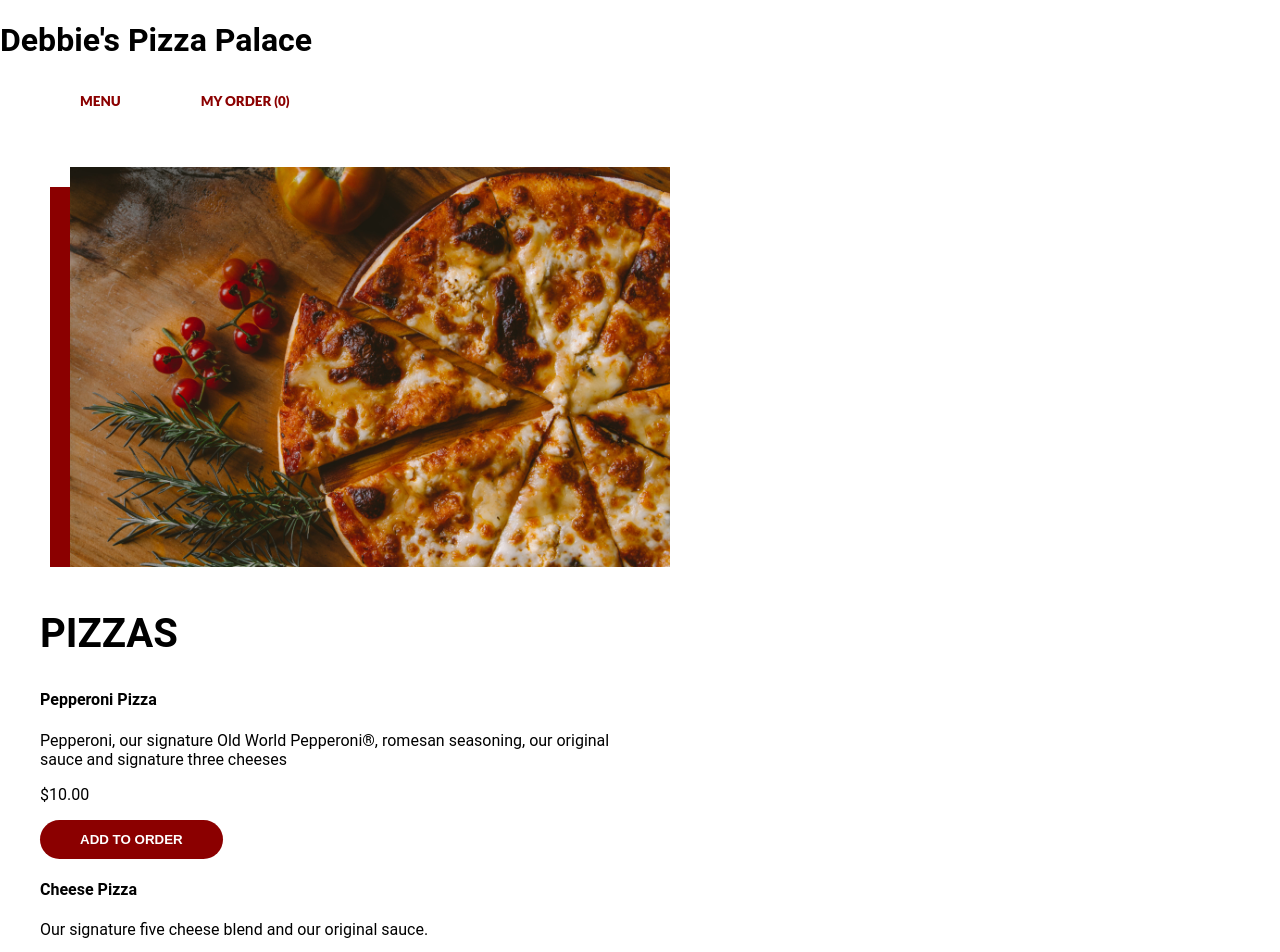
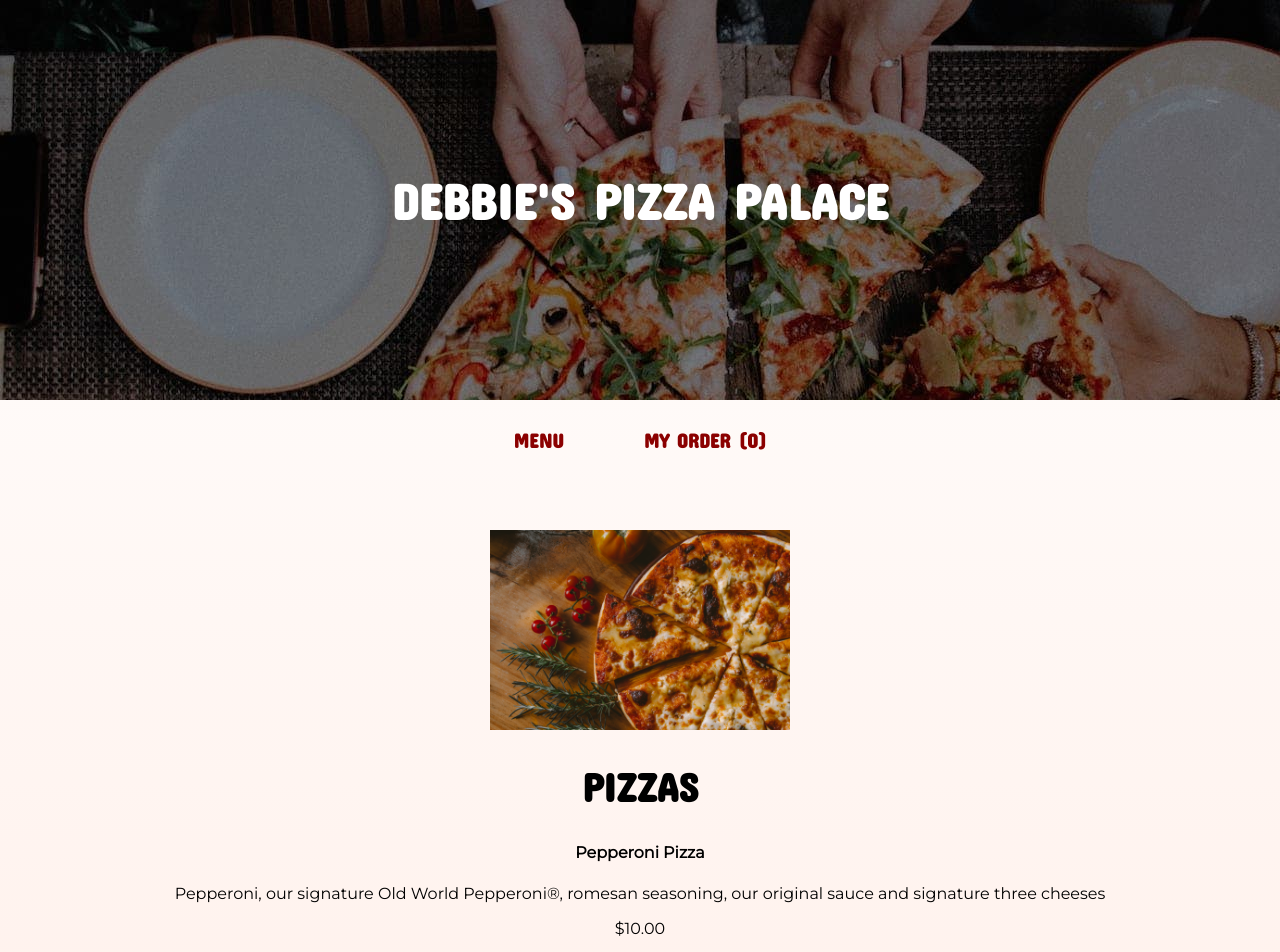
Before and after one commit to kattyeye/react-restaurant-app, a React (Create React App) app: page / in a window 1280 px wide. Shown: the top 952 px of the page. Built offline with nearby package versions, Linux system fonts and the light colour scheme.

Commit message:
Adding more styles

```diff
--- a/src/App.css
+++ b/src/App.css
@@ -1,16 +1,42 @@
+@import url("https://fonts.googleapis.com/css2?family=Concert+One&family=Montserrat&display=swap");
 * {
   box-sizing: border-box;
 }
 body {
-  font-family: "roboto";
+  font-family: "Montserrat", sans-serif;
+  background: linear-gradient(white, #ffc9b4);
+}
+
+h1,
+h2 {
+  font-family: "Concert One", cursive;
+  text-transform: uppercase;
+  font-size: 50px;
+}
+h3 {
+  font-family: "Concert One", cursive;
+  text-transform: uppercase;
+  font-size: 35px;
+}
+
+.title {
+  display: flex;
+  justify-content: center;
+  align-items: center;
+  background-image: url(./pizzaheader.jpg);
+  height: 400px;
+  color: white;
+  font-size: 65px;
 }
 
 .nav-bar {
-  max-width: 1200px;
+  display: flex;
+  justify-content: center;
 }
 .nav-bar ul {
   list-style: none;
   display: flex;
+  padding: 0;
 }
 .menu-container {
   display: flex;
@@ -19,63 +45,51 @@ body {
   margin: 50px auto;
 }
 .menu-container h2 {
-  text-transform: uppercase;
   font-size: 40px;
 }
 
 .menu-images {
   width: 50%;
-  height: 380px;
-  object-fit: cover;
+  height: 400px;
   margin: 30px;
-  box-shadow: darkred -20px 20px;
+  box-shadow: rgb(212, 85, 85) -20px 20px;
 }
-@media only screen and (min-device-width: 375px) and (max-device-width: 812px) {
-  .menu-container {
-    display: flex;
-    flex-direction: column;
-    margin: 10px auto;
-  }
-}
+
 .menu-images img {
   width: 100%;
-  object-fit: cover;
+  height: 100%;
 }
 .menu-text {
   width: 50%;
 }
-.order-display {
-  background-color: lightgray;
-  padding: 50px;
-  display: inline-block;
+
+.form-container {
+  padding-top: 20px;
 }
-
-.success-card {
-  background: white;
-  padding: 60px;
-  border-radius: 4px;
-  box-shadow: 0 2px 3px #c8d0d8;
-  display: inline-block;
-  margin: 0 auto;
+.form-container h4 {
+  color: darkred;
 }
 
 nav button {
-  font-family: "lato";
+  font-family: "Concert One", cursive;
+  font-size: 20px;
   font-weight: 900;
   padding: 12px 40px;
   background: none;
   color: darkred;
   border: none;
+  cursor: pointer;
 }
 
 nav button:hover {
-  text-decoration: underline;
-  text-decoration-color: rgb(212, 85, 85);
+  color: rgb(212, 85, 85);
 }
 
 .menu-item {
+  margin-bottom: 50px;
 }
-.addbutton {
+.addbutton,
+.submitbtn {
   background-color: darkred;
   color: white;
   padding: 12px 40px;
@@ -83,8 +97,77 @@ nav button:hover {
   border-radius: 50px;
   font-weight: 900;
   text-transform: uppercase;
+  cursor: pointer;
+  font-family: "Concert One", cursive;
 }
 
-.addbutton:hover {
+.addbutton:hover,
+.submitbtn:hover {
   background-color: rgb(212, 85, 85);
 }
+input {
+  background: none;
+  border: none;
+  border-bottom: 1px solid black;
+  padding: 10px;
+  margin-right: 5px;
+}
+.order-container {
+  display: flex;
+  justify-content: center;
+}
+.order-display {
+  background-color: white;
+  border: none;
+  border-radius: 10px;
+  margin: 50px 0px 100px;
+  padding: 50px;
+  padding-bottom: 100px;
+  display: inline-block;
+}
+
+.success-card-container {
+  display: flex;
+  justify-content: center;
+}
+
+.success-card {
+  background-color: white;
+  border: none;
+  border-radius: 10px;
+  margin: 50px 0px 100px;
+  display: inline-block;
+  padding: 50px;
+}
+
+/* mobile styles  */
+@media only screen and (min-device-width: 375px) and (max-device-width: 812px) {
+  body {
+    margin: 0 auto;
+  }
+}
+@media only screen and (min-device-width: 375px) and (max-device-width: 812px) {
+  header {
+    text-align: center;
+  }
+}
+
+@media only screen and (min-device-width: 375px) and (max-device-width: 812px) {
+  .menu-container {
+    display: flex;
+    flex-direction: column;
+  }
+}
+@media only screen and (min-device-width: 375px) and (max-device-width: 812px) {
+  .menu-text {
+    width: 100%;
+    text-align: center;
+  }
+  .menu-images {
+    width: auto;
+    height: 200px;
+    text-align: center;
+    margin: 0 auto;
+    box-shadow: none;
+  }
+}
--- a/src/App.js
+++ b/src/App.js
@@ -71,10 +71,15 @@ function App() {
     }
   } else if (selection === "successScreen") {
     html = (
-      <div className="success-card">
+      <div className="success-card-container">
         {" "}
-        <h3>Thank you for your order! It will be ready for pickup shortly.</h3>
-        <h4>Payment upon pickup.</h4>
+        <div className="success-card">
+          {" "}
+          <h3>
+            Thank you for your order! It will be ready for pickup shortly.
+          </h3>
+          <h4>Payment upon pickup.</h4>
+        </div>
       </div>
     );
   }
@@ -109,7 +114,10 @@ function App() {
 
   return (
     <div className="App">
-      <h1>Debbie's Pizza Palace</h1>
+      <header className="title">
+        <h1>Debbie's Pizza Palace</h1>
+      </header>
+
       <nav className="nav-bar">
         <ul>
           <li>
--- a/src/ORDER/Order.js
+++ b/src/ORDER/Order.js
@@ -38,30 +38,36 @@ function Order(props) {
   }
 
   return (
+    <div className="order-container">
+      {" "}
       <div className="order-display">
+        <h3>Your order</h3>
         {orderHTML}
         <p>Total: {formatPrice(subtotal())}</p>
-      <div>
+        <div className="form-container">
           <form onSubmit={handleSubmit}>
             <label>
-            <h4>Please enter you name and number to continue.</h4>
+              <h4>Please enter your name and number to complete order.</h4>
             </label>
             <input
               name="name-input"
               value={name}
               onChange={handleNameChange}
               type="text"
-            placeholder="name"
+              placeholder="Name"
             />
             <input
               name="phone-num-input"
               value={phoneNumber}
               onChange={handleNumChange}
               type="tel"
-            placeholder="phone"
+              placeholder="Phone"
             />
-          <button type="submit">Submit Order</button>
+            <button className="submitbtn" type="submit">
+              Submit Order
+            </button>
           </form>
+        </div>
       </div>
     </div>
   );
```
Also changed, not shown: src/pizzaheader.jpg (added). Lines whose indentation alone changed are shown as unchanged.
